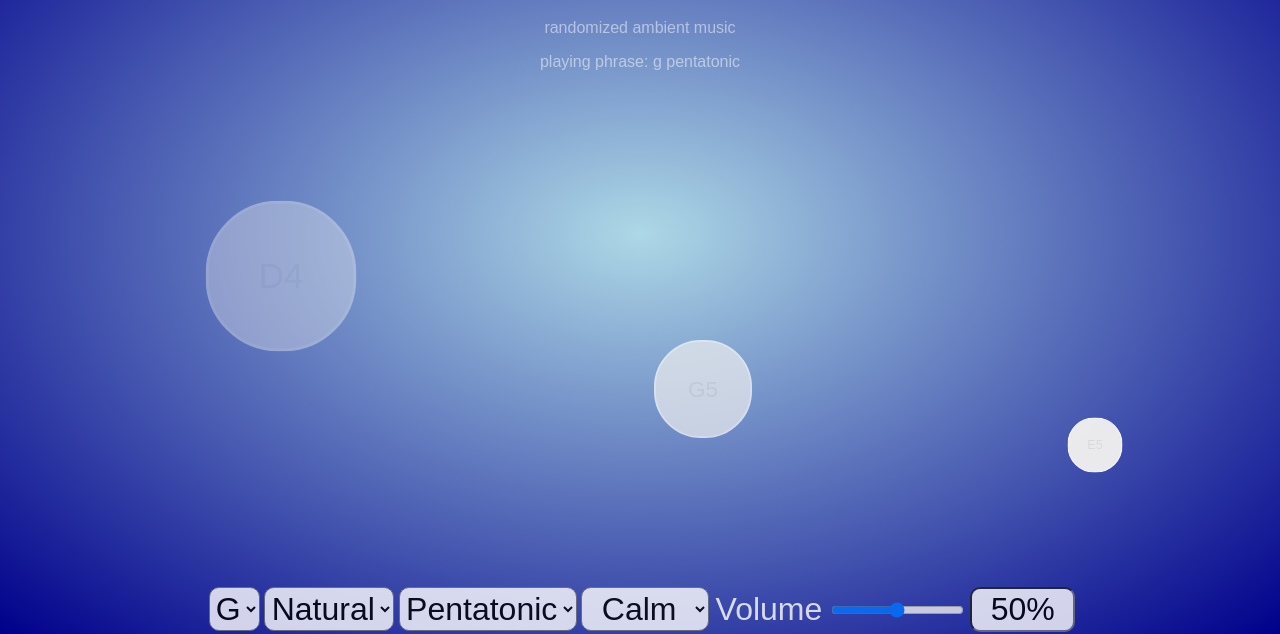
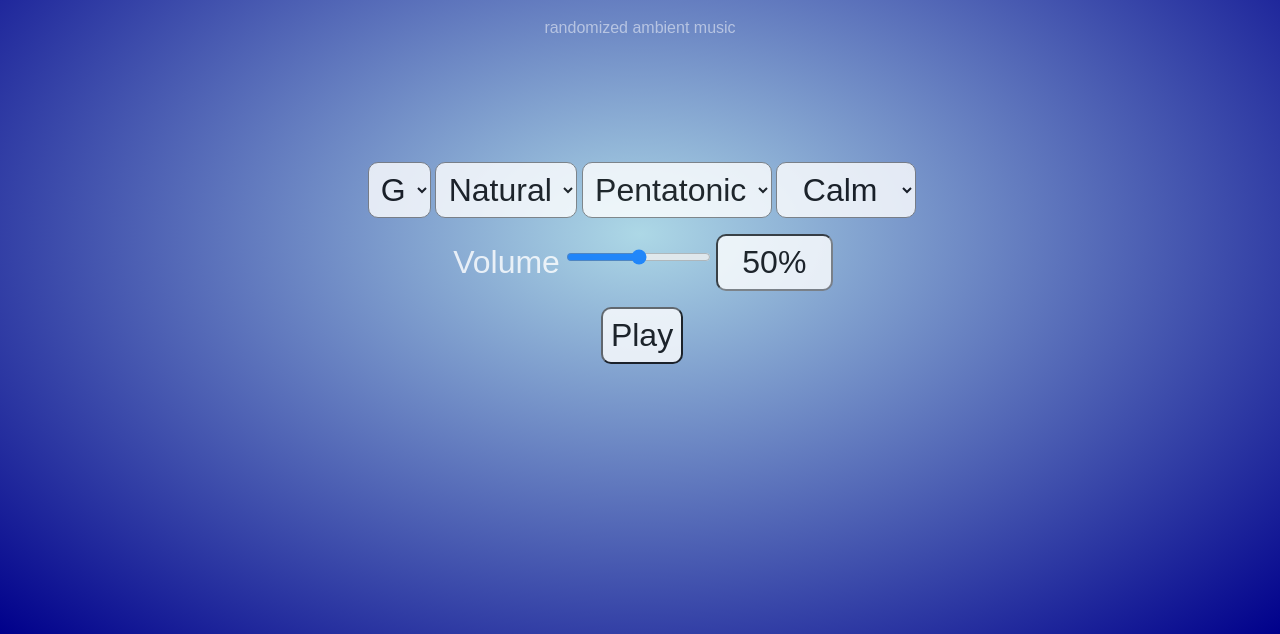
Before and after one commit to madmonk13/relax, a plain HTML site: page index.html in a window 1280 px wide. Shown: the part 166-800 px from the top of the page. Drawn offline with Linux system fonts and the light colour scheme.

Commit message:
Update index.html

```diff
--- a/index.html
+++ b/index.html
@@ -59,7 +59,7 @@ body {
 #options {
 	display: block;
 	position: fixed;
-	bottom: 2px;
+	top: 40%;
 	left: 2px;
 	width: 100%;
 	text-align: center;
@@ -72,7 +72,8 @@ select, input {
 	opacity: 0.8;
 	border-radius: 10px;
 	text-align: center;
-	padding: 2px;
+	padding: .25em;
+	margin: .25em 0;
 }
 label {
 	font-size: 2em;
@@ -84,7 +85,7 @@ label {
 }
 </style>
 <script>
-var state = 0;
+var state = -1;
 var t;
 var audio = new (window.AudioContext || window.webkitAudioContext)();
 
@@ -147,13 +148,15 @@ function mute(){
 
 }
 
-function synth(w,f,v,a,l,d,x,y,z) {
+function synth(w,f,v,a,l,d,x,y,z,note) {
 
 	v = v * (document.getElementById("volume").value/100);
 
 	if ( state%2 == 1 || v == 0 ){
 		return;
 	}
+
+	drop(note,x,y,z);
 
 	var gain = audio.createGain(),
 		osc = audio.createOscillator();
@@ -197,7 +200,15 @@ function getTheme(){
 	return returnTheme;
 }
 
-function play(){
+function play(state){
+
+	if ( state%2 == 0 ){
+		document.getElementById("stateButton").value = "Pause";
+	}
+	else {
+		document.getElementById("stateButton").value = "Play";
+		return;
+	}
 
 	let nextPhrase = 0;
 
@@ -233,23 +244,19 @@ function play(){
 		let release = attack + length;
 		let playNote = Tonal.Note.freq(theme[b]);
 		if ( b < phrase.length ){
-			t = setTimeout( 'synth("sine",'+Tonal.Note.freq(phrase[b])+','+volume+','+attack+','+length+','+release+','+x+','+y+','+z+');drop("'+phrase[b]+'",'+x+','+y+','+z+');', noteDelay );
+			t = setTimeout( 'synth("sine",'+Tonal.Note.freq(phrase[b])+','+volume+','+attack+','+length+','+release+','+x+','+y+','+z+',"'+phrase[b]+'");', noteDelay );
 		}
 		else {
-			t = setTimeout(function(){play();}, nextPhrase);
+			t = setTimeout(function(){play(state);}, nextPhrase);
 		}
 		noteDelay += length;
 	}
-
-	synth("sine",Tonal.Note.freq(drone),volume,attack,nextPhrase,release,x,y,z);
-	drop(drone);
-
-
+	synth("sine",Tonal.Note.freq(drone),volume,attack,nextPhrase,release,x,y,z,drone);
 }
 
 </script>
 </head>
-<body onload="play();">
+<body onload="">
 	<div id="about">
 		<h1>r e l a x .</h1>
 		<p>randomized ambient music</p>
@@ -283,9 +290,12 @@ function play(){
 			<option value=4000 selected>Calm</option>
 			<option value=8000>Sparse</option>
 		</select>
+		<br/>
 		<label for="volume">Volume</label>
 		<input type="range" min="0" max="100" value="50" class="slider" id="volume" onchange="document.getElementById('volDisplay').value=this.value+'%';">
 		<input type="text" id="volDisplay" value="50%" size=3 readonly>
+		<br/>
+		<input type="button" value="Play" id="stateButton" onclick="clearTimeout(t);state++;play(state);">
 	</div>
 </body>
 </html>
```
